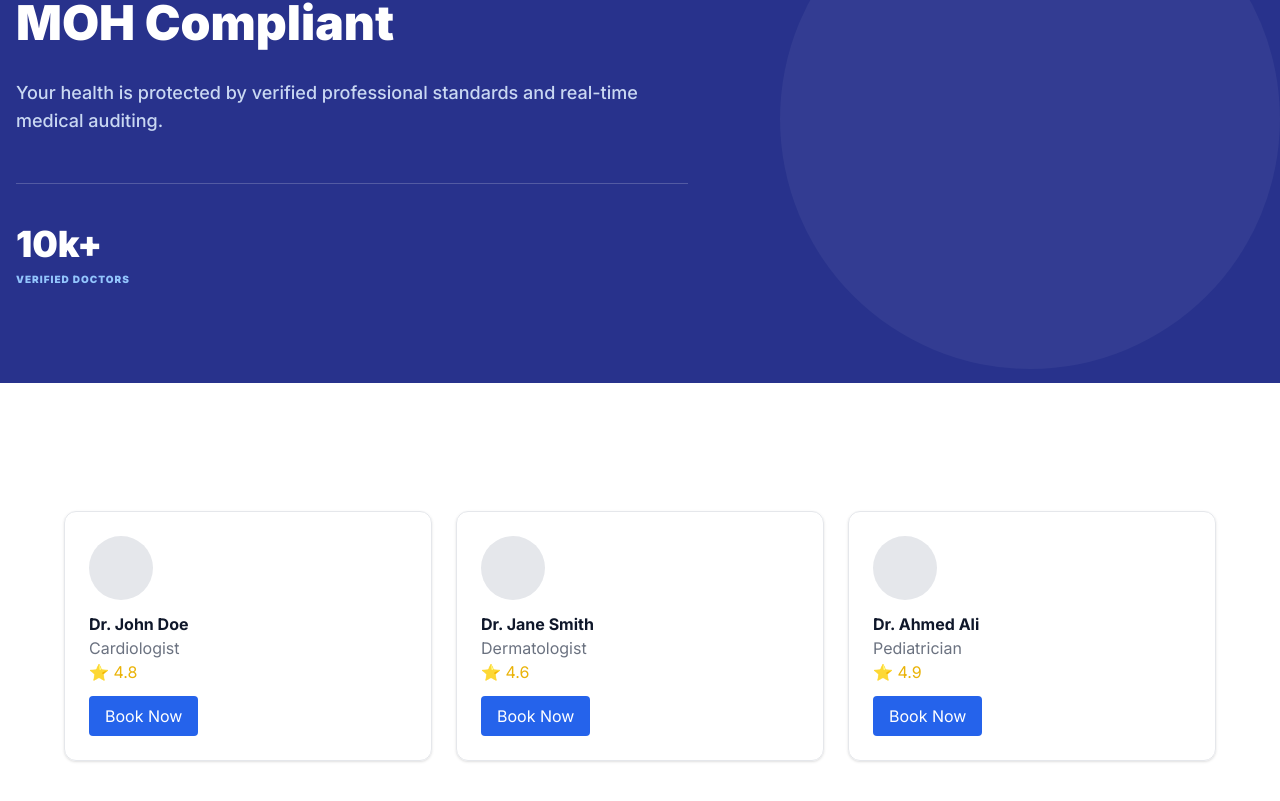
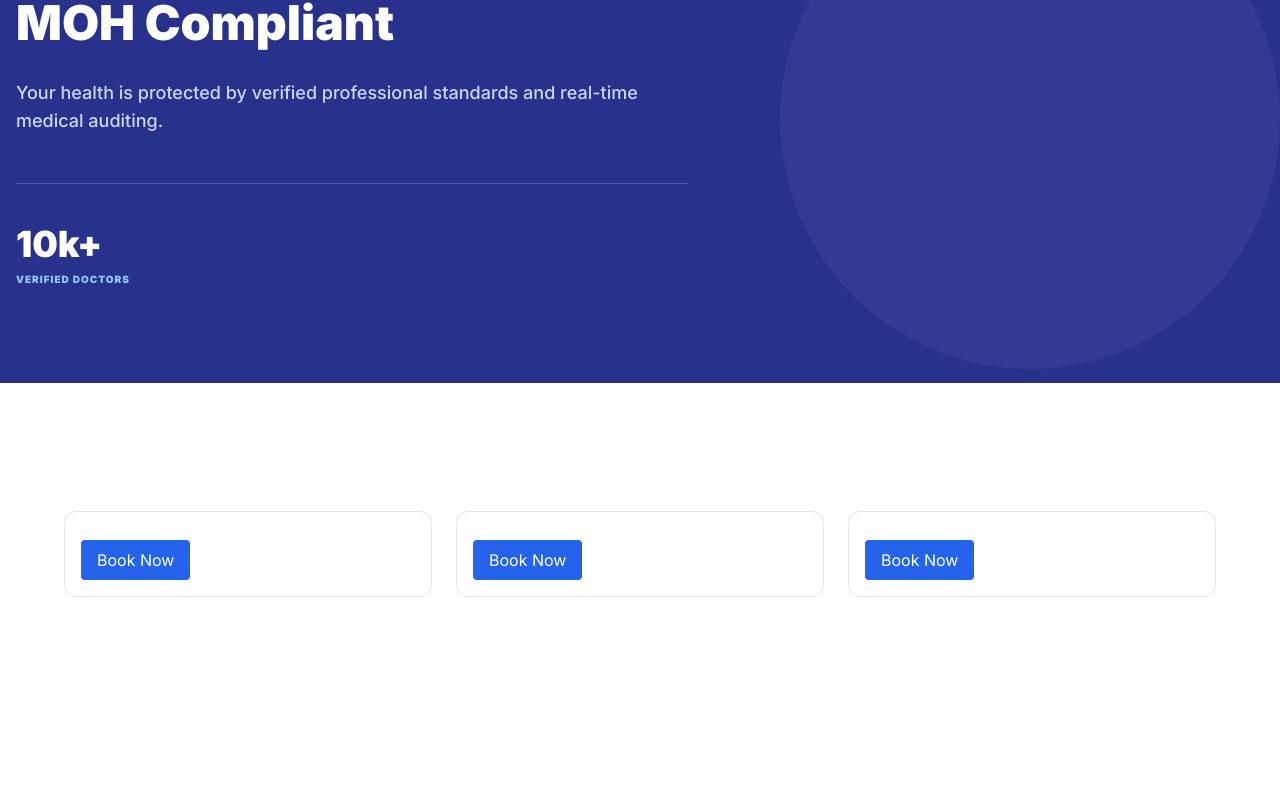
Before and after one commit to mugwe88-ops/MedicareAI, a Next.js app in the folder frontend/: page / in a window 1280 px wide. Shown: the part 1028-1829 px from the top of the page. After the commit the page ends 1753 px from the top, so only its background shows below. Built offline with nearby package versions, Linux system fonts and the light colour scheme.

Commit message:
Update doctors.tsx

```diff
--- a/frontend/app/components/Doctors.tsx
+++ b/frontend/app/components/Doctors.tsx
@@ -1,22 +1,43 @@
 export default function Doctors() {
   const doctors = [
-    { name: "Dr. John Doe", spec: "Cardiologist", rating: 4.8 },
-    { name: "Dr. Jane Smith", spec: "Dermatologist", rating: 4.6 },
-    { name: "Dr. Ahmed Ali", spec: "Pediatrician", rating: 4.9 },
+    { id: 1, name: "Dr. John Doe", spec: "Cardiologist", rating: 4.8 }, // Use real IDs from your users table
+    { id: 2, name: "Dr. Jane Smith", spec: "Dermatologist", rating: 4.6 },
+    { id: 3, name: "Dr. Ahmed Ali", spec: "Pediatrician", rating: 4.9 },
   ];
+
+  const handleBook = async (doctorId) => {
+    const payload = {
+      patient_id: 1, // Your ID from the Neon screenshot
+      doctor_id: doctorId,
+      appointment_time: "2026-05-23 09:40:00",
+      phone: "0723503988",
+      reason: "Consultation"
+    };
+
+    try {
+      const res = await fetch("https://medicareai-1.onrender.com/api/appointments", {
+        method: "POST",
+        headers: { "Content-Type": "application/json" },
+        body: JSON.stringify(payload),
+      });
+      if (res.ok) alert("Appointment Booked!");
+    } catch (err) {
+      console.error("Booking failed", err);
+    }
+  };
 
   return (
     <section className="py-12 bg-white">
       <div className="max-w-6xl mx-auto grid grid-cols-3 gap-6">
         {doctors.map((d) => (
-          <div key={d.name} className="border p-6 rounded-xl shadow">
-            <div className="w-16 h-16 bg-gray-200 rounded-full mb-3"></div>
-            <h3 className="font-bold">{d.name}</h3>
-            <p className="text-gray-500">{d.spec}</p>
-            <p className="text-yellow-500">⭐ {d.rating}</p>
-            <button className="mt-3 bg-blue-600 text-white px-4 py-2 rounded">
-              Book Now
-            </button>
+          <div key={d.id} className="p-4 border rounded-xl">
+             {/* ... your existing UI ... */}
+             <button
+               onClick={() => handleBook(d.id)}
+               className="mt-3 bg-blue-600 text-white px-4 py-2 rounded"
+             >
+               Book Now
+             </button>
           </div>
         ))}
       </div>
```
